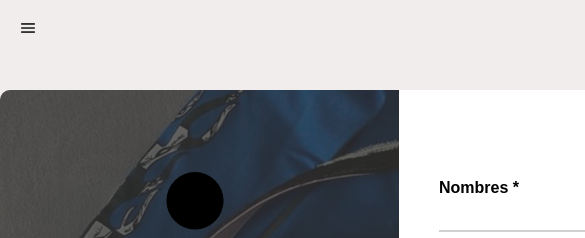
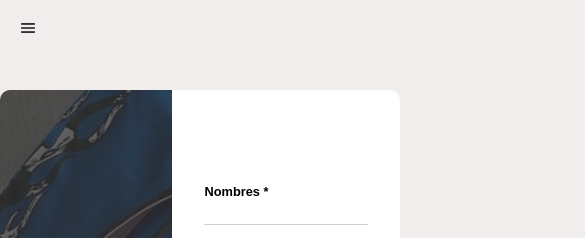
Before and after one commit to rodrigosarain/RecklessLove.E-comerce, a plain HTML site: page PAGES/Contact.html in a window 390 px wide. Shown: the top 238 px of the page, 585 px wide, since content can reach past the window. Drawn offline with Linux system fonts and the light colour scheme.

Commit message:
contact responsive 414px

```diff
--- a/CSS/contact.css
+++ b/CSS/contact.css
@@ -285,3 +285,20 @@ form.form_contact input[type="button"]:hover{
     float: right;
 
 }
+
+@media only screen and (max-width: 414px){
+    .form_wrap{
+        width: 400px;
+    }
+    .contact_info{
+        display: flex;
+        flex-direction: column;
+        zoom: 50%;
+        width: 810px;
+        height: 1100px;
+    }
+    form.form_contact{
+        zoom: 80%;
+        width: 560px;
+    }
+}
```
